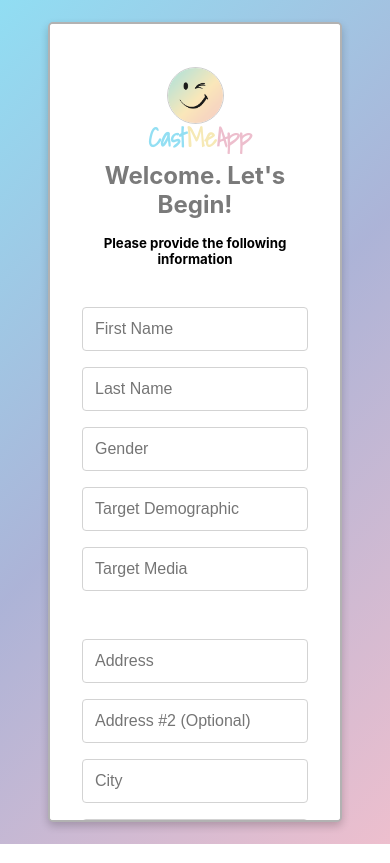
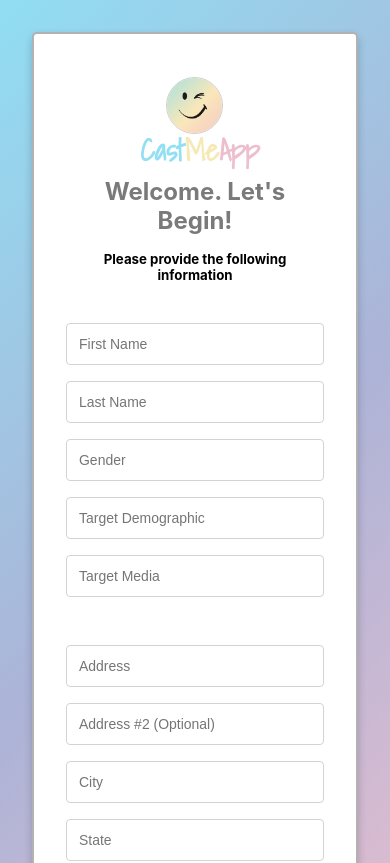
Before and after one commit to FrancisCalizo/ohio-taxidermy-supply, a Next.js app: page /signup/step1 in a window 390 px wide. Shown: the top 863 px of the page. Built offline with nearby package versions, Linux system fonts and the light colour scheme; no server answers; what contentful-management would draw is missing.

Commit message:
feat: make all auth pages responsive

```diff
--- a/components/layout/AuthLayout.tsx
+++ b/components/layout/AuthLayout.tsx
@@ -32,7 +32,7 @@ export default function AuthLayout({ children }: any) {
 }
 
 const MainContainer = styled.div`
-  height: 100vh;
+  min-height: 100vh;
   background: hsla(193, 80%, 76%, 1);
 
   background: linear-gradient(
@@ -92,7 +92,8 @@ const LoginBlockContainer = styled.div`
 
   @media (max-width: 630px) {
     padding: 1.5rem 2rem 1.5rem;
-    max-height: 800px;
+    max-height: none;
+    margin: 2rem;
   }
 `;
 
@@ -120,10 +121,6 @@ const LogoContainer = styled.h3`
     & > span:nth-child(3) {
       color: ${(props) => props.theme.colors.pink};
     }
-
-    @media (max-width: 630px) {
-      font-size: 26px;
-    }
   }
 
   &:hover {
--- a/pages/login/index.tsx
+++ b/pages/login/index.tsx
@@ -150,7 +150,7 @@ const LoginBlockContainer = styled.div`
 
 const Input = styled.input`
   display: block;
-  font-size: ${(props) => props.theme.input.fontSize};
+  font-size: calc(14px + (16 - 14) * ((100vw - 400px) / (1800 - 400)));
   padding: ${(props) => props.theme.input.padding};
   margin: 1rem auto;
   width: 100%;
--- a/pages/signup/index.tsx
+++ b/pages/signup/index.tsx
@@ -218,7 +218,7 @@ const FlexContainer = styled.div`
 
 const Input = styled.input`
   display: block;
-  font-size: ${(props) => props.theme.input.fontSize};
+  font-size: calc(14px + (16 - 14) * ((100vw - 400px) / (1800 - 400)));
   padding: ${(props) => props.theme.input.padding};
   margin: 1rem auto;
   width: 100%;
--- a/pages/signup/step1/index.tsx
+++ b/pages/signup/step1/index.tsx
@@ -196,7 +196,7 @@ const BodyContainer = styled.div`
 
 const Input = styled.input`
   display: block;
-  font-size: ${(props) => props.theme.input.fontSize};
+  font-size: calc(14px + (16 - 14) * ((100vw - 400px) / (1800 - 400)));
   padding: ${(props) => props.theme.input.padding};
   margin: 0.5rem 0;
   width: 100%;
```
